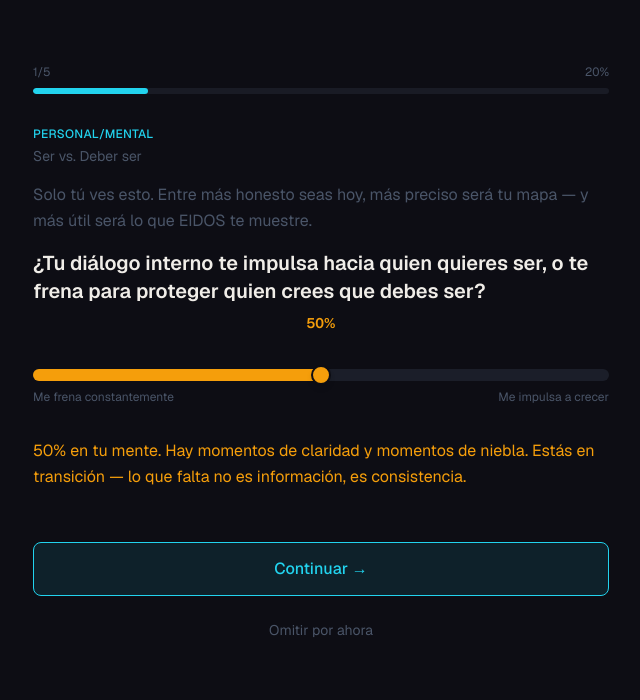
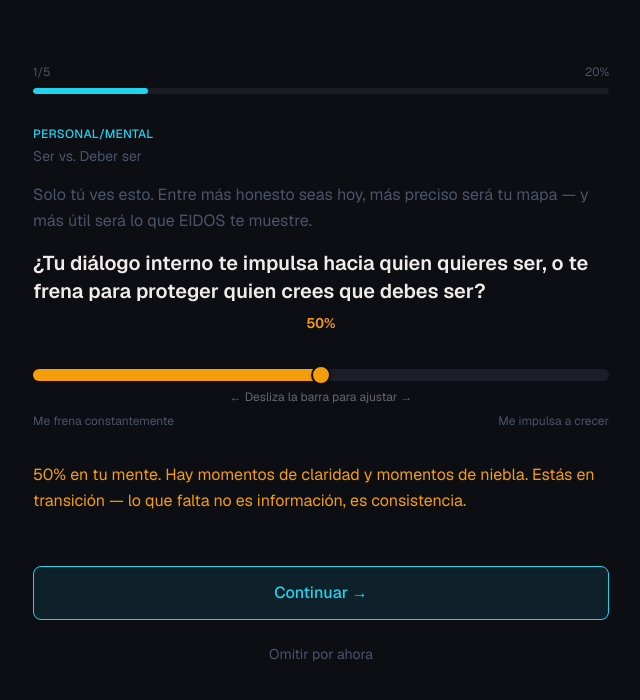
Before and after one commit to gerlameda/EIDOS, a Next.js app: page /modulo01/capa1 in a window 1280 px wide. Both pictures are taken after a click on the button "Empezar". Shown: the top 700 px of the page, without its empty margins (319-959 px from the left). Built offline with nearby package versions, Linux system fonts and the light colour scheme; no server answers.

Commit message:
capa1+capa2: hint gris claro '← Desliza la barra para ajustar →' en sliders
El texto aparece entre el % y la barra. Usa rgba(240,237,232,0.4) — más
claro que los labels para que se lea como instrucción, no como dato.

```diff
--- a/app/modulo01/capa1/page.tsx
+++ b/app/modulo01/capa1/page.tsx
@@ -318,6 +318,9 @@ export default function Modulo01Capa1Page() {
               fillColor={rangeColor}
             />
           </div>
+          <p className="text-center text-xs text-[rgba(240,237,232,0.4)]">
+            ← Desliza la barra para ajustar →
+          </p>
           <div className="flex justify-between gap-4 text-xs leading-snug text-text-muted">
             <span className="max-w-[45%] text-left">
               {currentDef.poloIzquierda}
--- a/components/modulo01/capa2/SliderQuestion.tsx
+++ b/components/modulo01/capa2/SliderQuestion.tsx
@@ -46,7 +46,10 @@ export function SliderQuestion({
       <p className="mt-6 text-center text-lg font-medium tabular-nums text-[#F0EDE8]">
         {v}%
       </p>
-      <div className="mt-4">
+      <p className="mt-1 text-center text-xs text-[rgba(240,237,232,0.4)]">
+        ← Desliza la barra para ajustar →
+      </p>
+      <div className="mt-3">
         <input
           id={`capa2-range-${uid}`}
           type="range"
```
